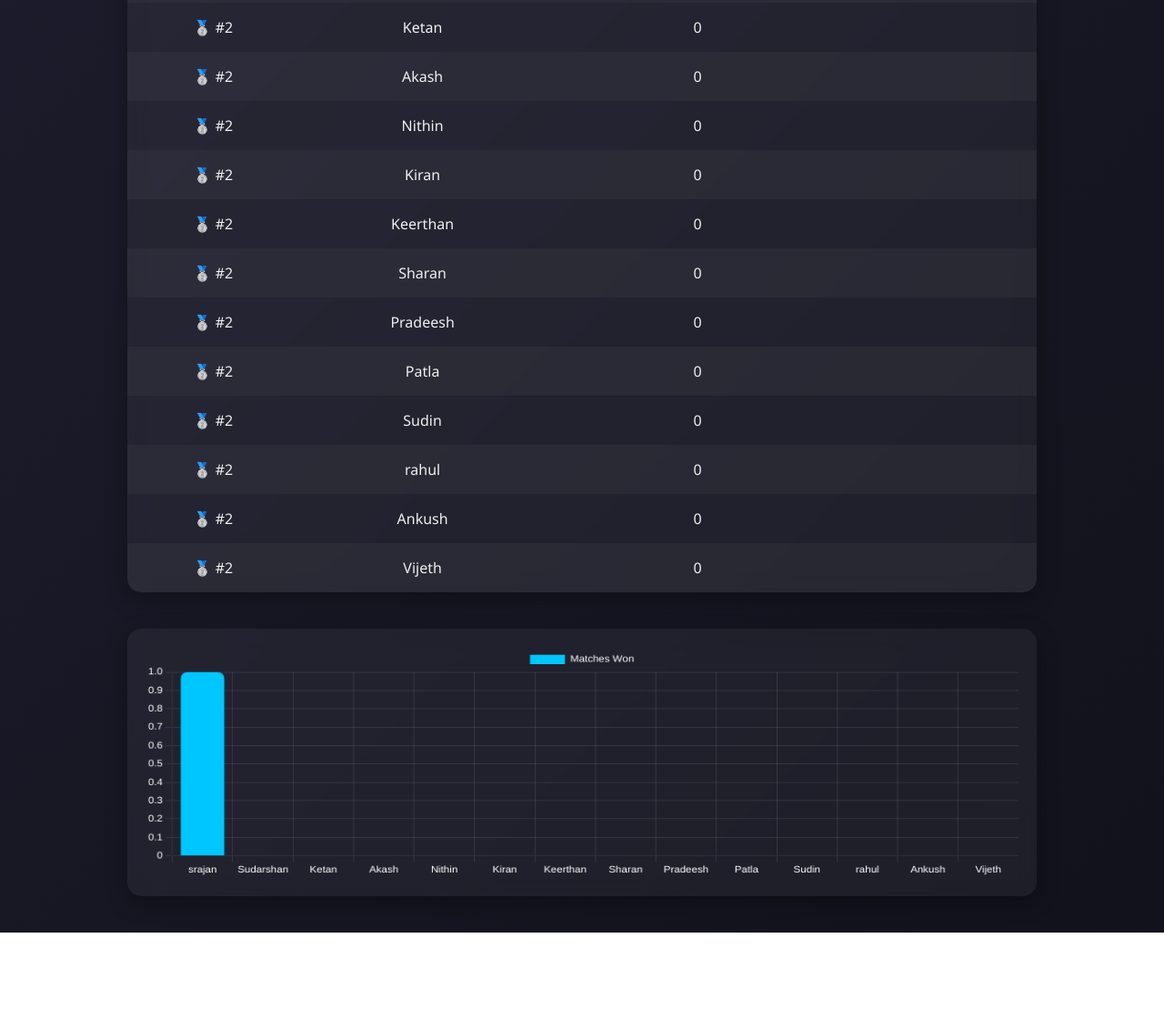
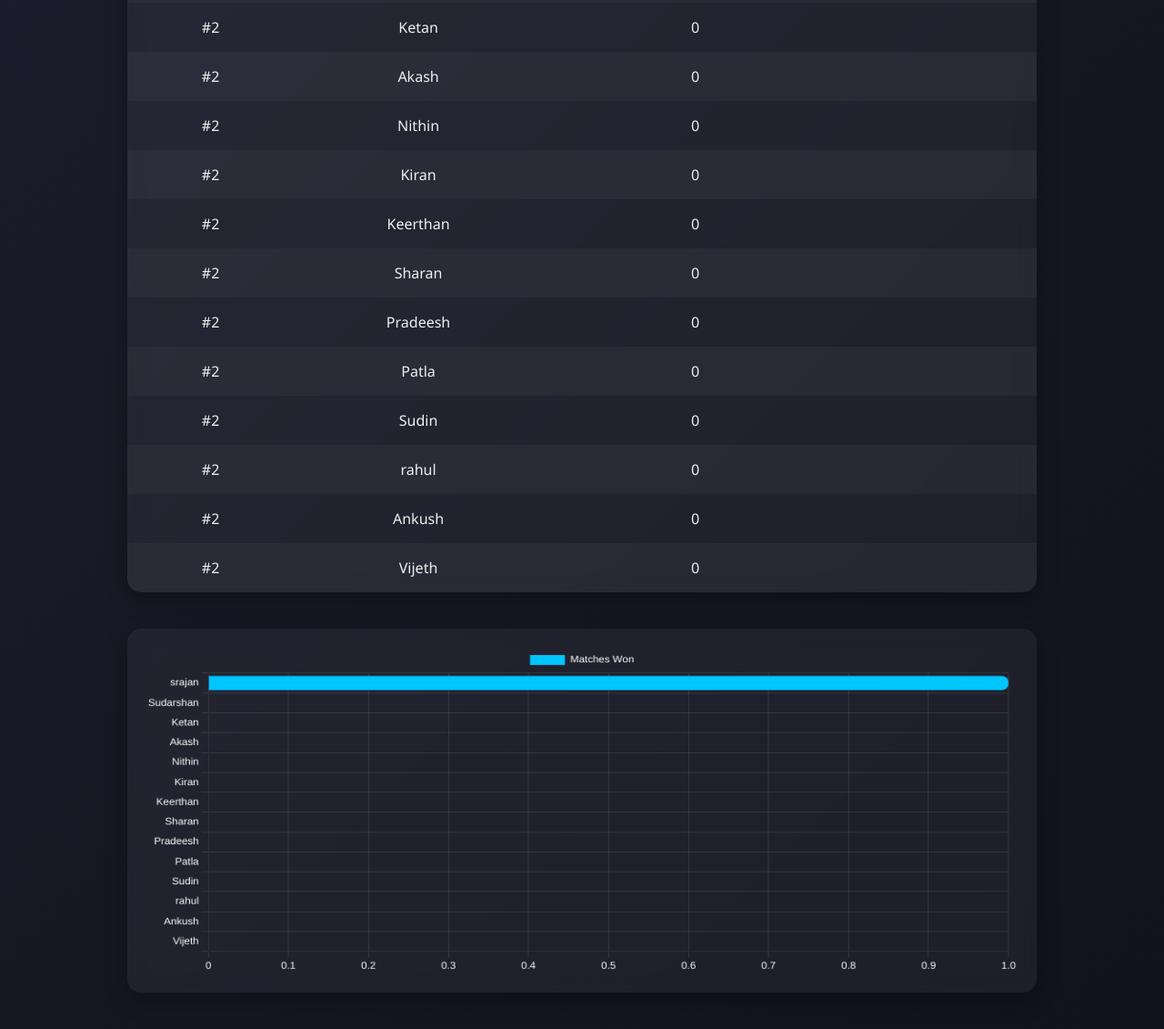
Before and after one commit to srajanpoojari01/newrepo, a plain HTML site: page index.html in a window 1280 px wide. Shown: the part 626-1757 px from the top of the page at 91% size. Before the commit the page ends 1651 px from the top, so only its background shows below. Drawn offline with nearby package versions, Linux system fonts and the light colour scheme.

Commit message:
Updating index.html

```diff
--- a/index.html
+++ b/index.html
@@ -110,6 +110,9 @@
       border-radius: 15px;
       box-shadow: 0 8px 24px rgba(0, 0, 0, 0.3);
       backdrop-filter: blur(10px);
+      width: 100% !important;
+      height: auto !important;
+      max-height: 400px;
     }
     .logo {
       display: block;
@@ -131,24 +134,22 @@
       h1 {
         font-size: 2em;
       }
+
       .form-container {
         padding: 15px;
       }
+
       .form-group input {
         font-size: 0.9em;
       }
+
       .leaderboard th, .leaderboard td {
         padding: 12px 15px;
       }
+
       .add-btn {
         padding: 8px 12px;
         font-size: 0.9em;
-      }
-      canvas {
-        height: 300px !important;
-      }
-      .container {
-        padding: 20px;
       }
     }
 
@@ -156,17 +157,17 @@
       .form-group {
         flex-direction: column;
       }
+
       .form-group input {
         width: 100%;
       }
+
       .leaderboard th, .leaderboard td {
         padding: 10px 12px;
       }
+
       .add-btn {
         width: 100%;
-      }
-      canvas {
-        height: 250px !important;
       }
     }
   </style>
@@ -204,14 +205,15 @@
       <tbody id="leaderboard-body"></tbody>
     </table>
 
-    <canvas id="matchesChart" height="100"></canvas>
+    <!-- Responsive chart wrapper -->
+    <div style="position: relative; width: 100%; height: auto;">
+      <canvas id="matchesChart"></canvas>
+    </div>
   </div>
 
   <script>
     const adminPassword = "admin123";
     let isAdmin = false;
-    let chart;
-
     let players = [
       { name: "srajan", wins: 1 },
       { name: "Sudarshan", wins: 0 },
@@ -229,6 +231,8 @@
       { name: "Vijeth", wins: 0 }
     ];
 
+    let chart;
+
     function checkAdminPassword() {
       const adminCheckbox = document.getElementById("adminToggle");
       if (adminCheckbox.checked) {
@@ -238,6 +242,7 @@
         } else {
           alert("Incorrect password!");
           adminCheckbox.checked = false;
+          isAdmin = false;
         }
       } else {
         isAdmin = false;
@@ -247,31 +252,22 @@
 
     function renderLeaderboard() {
       players.sort((a, b) => b.wins - a.wins);
-
       const tableBody = document.getElementById("leaderboard-body");
       tableBody.innerHTML = "";
 
-      let previousWins = null;
-      let currentRank = 0;
-      let skip = 1;
-      let rankCounter = 0;
-      let trophyIcons = ["🥇", "🥈", "🥉"];
+      let rank = 1;
+      let lastWins = null;
+      let displayedRank = 0;
 
       players.forEach((player, index) => {
-        if (player.wins !== previousWins) {
-          currentRank += skip;
-          skip = 1;
-          rankCounter++;
-        } else {
-          skip++;
+        if (player.wins !== lastWins) {
+          displayedRank = rank;
+          lastWins = player.wins;
         }
-
-        previousWins = player.wins;
-        const trophy = rankCounter <= 3 ? `${trophyIcons[rankCounter - 1]} ` : "";
 
         const row = document.createElement("tr");
         row.innerHTML = `
-          <td>${trophy}#${currentRank}</td>
+          <td>#${displayedRank}</td>
           <td><span>${player.name}</span></td>
           <td><span>${player.wins}</span></td>
           <td>${isAdmin ? '<button class="edit-btn">Edit</button>' : ''}</td>
@@ -283,6 +279,7 @@
         }
 
         tableBody.appendChild(row);
+        rank++;
       });
 
       renderChart();
@@ -340,7 +337,10 @@
 
     function renderChart() {
       const ctx = document.getElementById("matchesChart").getContext("2d");
-      if (chart) chart.destroy();
+
+      if (chart) {
+        chart.destroy();
+      }
 
       chart = new Chart(ctx, {
         type: "bar",
@@ -355,6 +355,8 @@
         },
         options: {
           responsive: true,
+          maintainAspectRatio: false,
+          indexAxis: 'y', // Make it horizontal
           plugins: {
             legend: {
               labels: { color: '#fff' }
@@ -366,7 +368,6 @@
               grid: { color: 'rgba(255,255,255,0.1)' }
             },
             y: {
-              beginAtZero: true,
               ticks: { color: '#fff' },
               grid: { color: 'rgba(255,255,255,0.1)' }
             }
```
